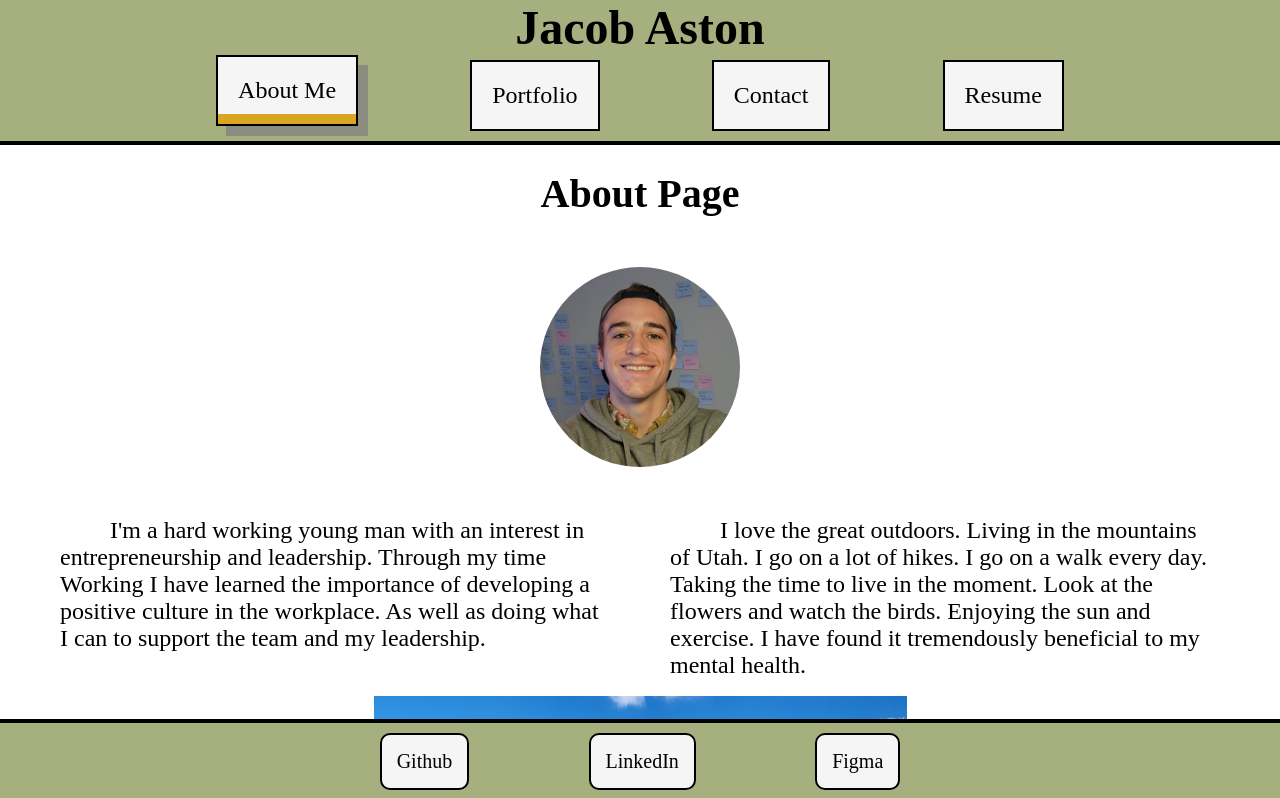
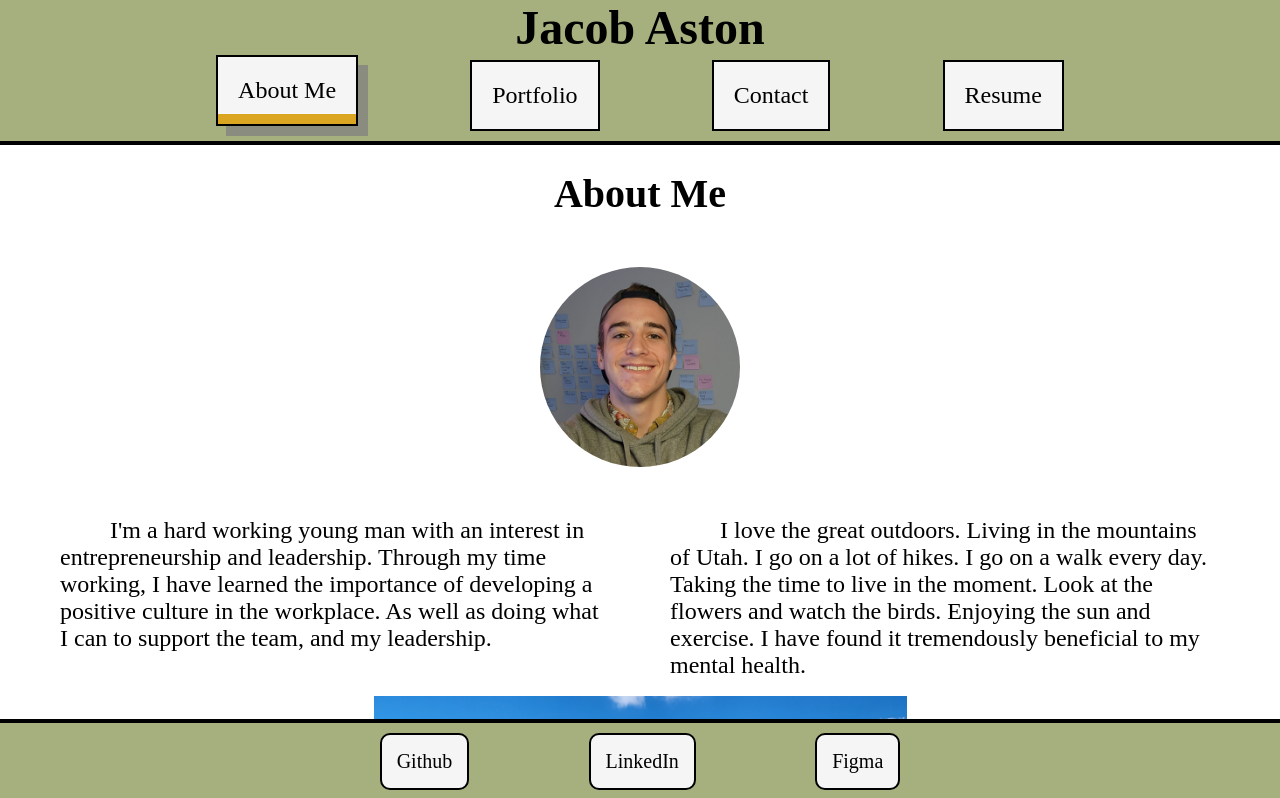
Before and after one commit to Jacob-Aston/react-portfolio, a React (Create React App) app: page / in a window 1280 px wide. Shown: the top 798 px of the page. Built offline with nearby package versions, Linux system fonts and the light colour scheme; the HTML template or start-up script is replaced by a standard one.

Commit message:
fixed typos.

```diff
--- a/src/components/pages/About.js
+++ b/src/components/pages/About.js
@@ -14,14 +14,14 @@ import "../../styles/About.css";
 export default function About() {
   return (
     <div className="about-container">
-      <h2>About Page</h2>
+      <h2>About Me</h2>
       <img src={avatar} className="avatar" alt="A self portrait."></img>
       <div className="about-introduction">
         <p className="about">
           I'm a hard working young man with an interest in entrepreneurship and
-          leadership. Through my time Working I have learned the importance of
+          leadership. Through my time working, I have learned the importance of
           developing a positive culture in the workplace. As well as doing what
-          I can to support the team and my leadership.
+          I can to support the team, and my leadership.
         </p>
         <p className="about">
           I love the great outdoors. Living in the mountains of Utah. I go on a
```
